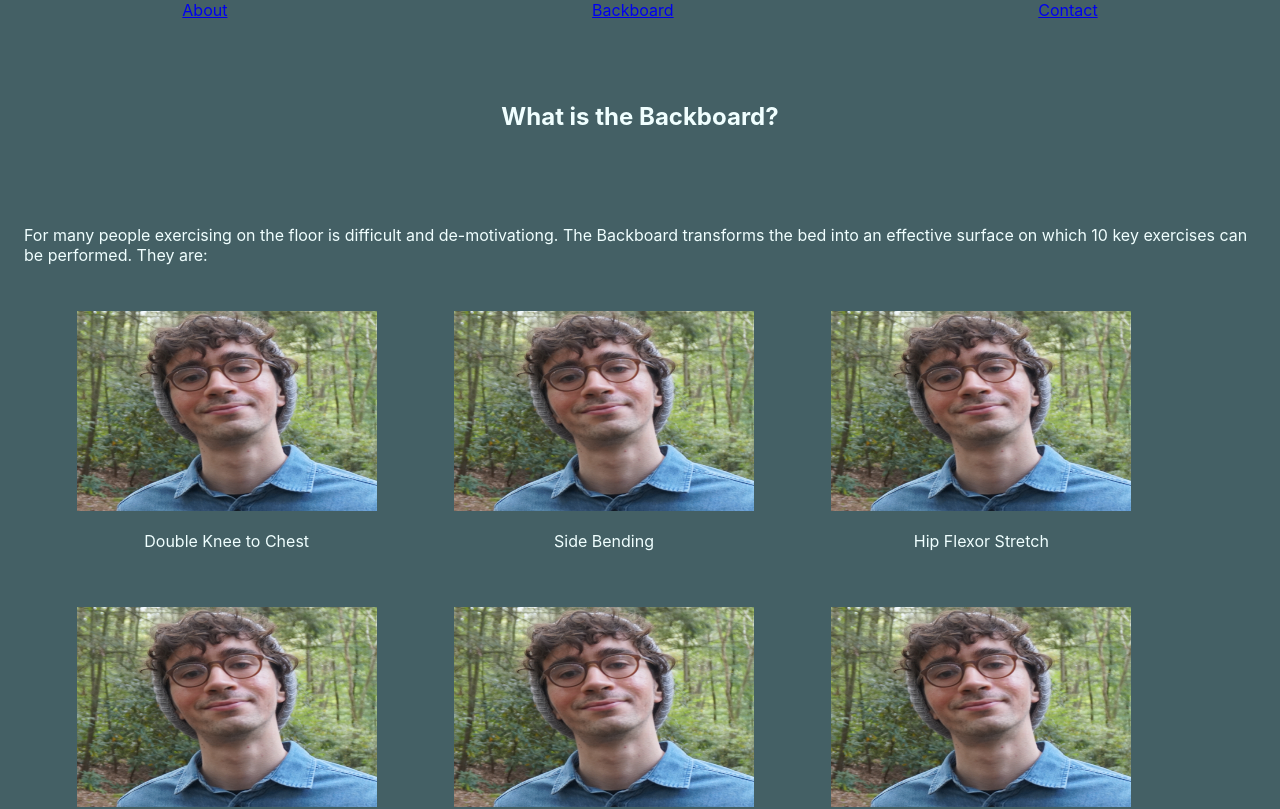
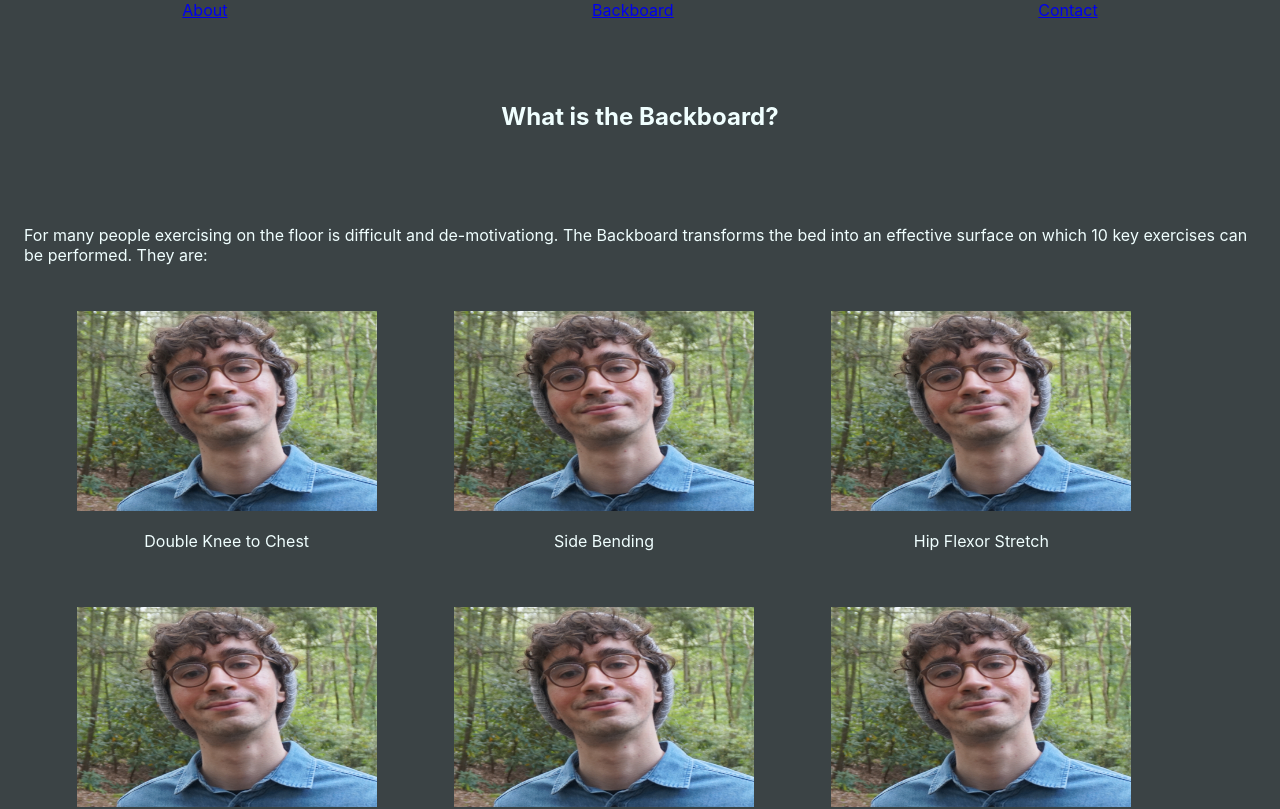
Before and after one commit to spinosajoseph/TheBackboard, a React (Create React App) app in the folder my-app/: page / in a window 1280 px wide. Shown: the top 809 px of the page. Built offline with nearby package versions, Linux system fonts and the light colour scheme.

Commit message:
better color

```diff
--- a/my-app/src/components/PageLayout.tsx
+++ b/my-app/src/components/PageLayout.tsx
@@ -15,7 +15,7 @@ export const PageLayout: React.FC<Props> = ({ title, subTitle, children }) => {
         height: "100%",
         minHeight: "100%",
         color: "#f0ffff",
-        backgroundColor: "#446065",
+        backgroundColor: "#3b4345",
       }}
     >
       <Box
--- a/my-app/src/index.css
+++ b/my-app/src/index.css
@@ -1,7 +1,7 @@
 
 
 body {
-  background-color: #446065;
+  background-color: #3b4345;
   height: 100vh;
   margin: 0;
   font-family: -apple-system, BlinkMacSystemFont, 'Segoe UI', 'Roboto', 'Oxygen',
```
